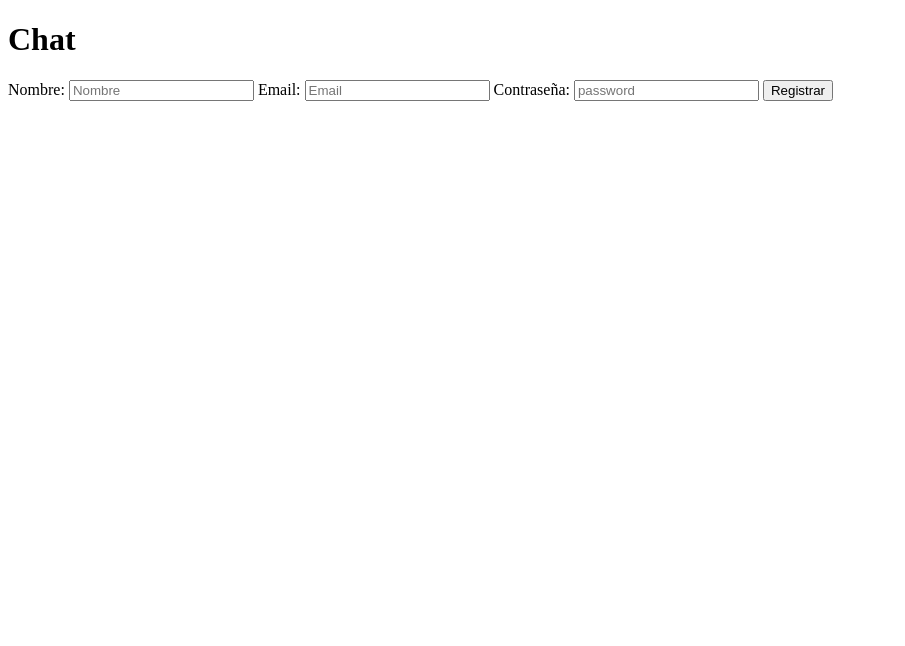
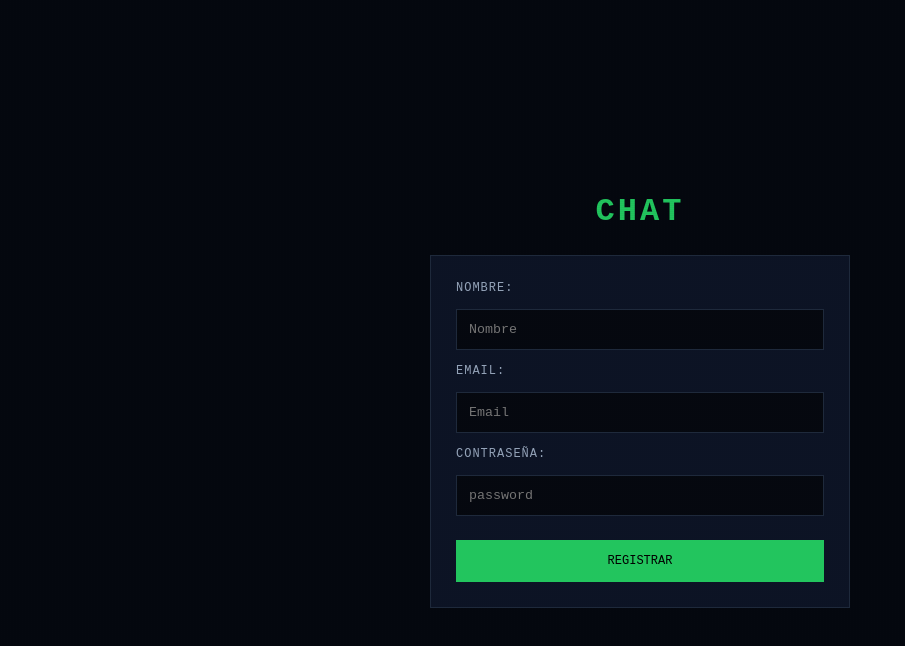
Before and after one commit to david123xz/MauricioGarcia, a website: page Proyectos/Chat/public/index.html in a window 1280 px wide. Shown: the whole page, without its empty margins (0-905 px from the left). Drawn offline with Linux system fonts and the light colour scheme.

Commit message:
Cambios esteticos

```diff
--- a/Proyectos/Chat/public/index.html
+++ b/Proyectos/Chat/public/index.html
@@ -3,6 +3,7 @@
 <head>
     <meta charset="UTF-8">
     <meta name="viewport" content="width=device-width, initial-scale=1.0">
+    <link rel="stylesheet" href="styles.css">
     <title>Chat</title>
 </head>
 <body>
--- /dev/null
+++ b/Proyectos/Chat/public/styles.css
@@ -0,0 +1,127 @@
+:root {
+  --bg-deep: #05080f;
+  --bg-surface: #0c1324;
+  --primary: #22c55e;
+  --primary-muted: rgba(34, 197, 94, 0.2);
+  --text-main: #e2e8f0;
+  --text-dim: #ffffff;
+  --text-terminal: #94a3b8;
+  --border: #1e293b;
+
+  --font-main: "Space Grotesk", sans-serif;
+  --font-mono: "JetBrains Mono", monospace;
+}
+
+* {
+  margin: 0;
+  padding: 0;
+  box-sizing: border-box;
+}
+
+body {
+  background: var(--bg-deep);
+  color: var(--text-main);
+  font-family: var(--font-main);
+  min-height: 100vh;
+  display: flex;
+  flex-direction: column;
+  align-items: center;
+  justify-content: center;
+}
+
+/* Scanlines global */
+body::before {
+  content: "";
+  position: fixed;
+  inset: 0;
+  background:
+    linear-gradient(rgba(255,255,255,0) 50%, rgba(0,0,0,0.25) 50%),
+    linear-gradient(90deg, rgba(255,0,0,0.04), rgba(0,255,0,0.02), rgba(0,0,255,0.04));
+  background-size: 100% 2px, 3px 100%;
+  opacity: 0.12;
+  pointer-events: none;
+}
+
+/* Título */
+h1 {
+  font-family: var(--font-mono);
+  color: var(--primary);
+  text-transform: uppercase;
+  letter-spacing: 3px;
+  margin-bottom: 25px;
+  font-size: 2rem;
+}
+
+/* FORM */
+#registroUsuarios {
+  display: grid;
+  gap: 14px;
+  width: 100%;
+  max-width: 420px;
+  padding: 25px;
+  background: var(--bg-surface);
+  border: 1px solid var(--border);
+  position: relative;
+  overflow: hidden;
+}
+
+/* Labels */
+#registroUsuarios label {
+  font-family: var(--font-mono);
+  font-size: 0.75rem;
+  color: var(--text-terminal);
+  text-transform: uppercase;
+  letter-spacing: 1px;
+}
+
+/* Inputs */
+#registroUsuarios input {
+  background: var(--bg-deep);
+  border: 1px solid var(--border);
+  padding: 12px;
+  color: var(--text-main);
+  font-family: var(--font-mono);
+  outline: none;
+  transition: 0.2s;
+}
+
+/* Focus neon */
+#registroUsuarios input:focus {
+  border-color: var(--primary);
+  box-shadow: 0 0 15px var(--primary-muted);
+  background: rgba(12, 19, 36, 0.9);
+}
+
+/* Botón */
+#registroUsuarios button {
+  padding: 14px;
+  background: var(--primary);
+  color: #000;
+  font-family: var(--font-mono);
+  font-size: 0.75rem;
+  text-transform: uppercase;
+  border: none;
+  cursor: pointer;
+  transition: 0.2s;
+  margin-top: 10px;
+}
+
+/* Hover botón */
+#registroUsuarios button:hover {
+  transform: translateY(-2px);
+  box-shadow: 0 0 20px var(--primary-muted);
+}
+
+/* Efecto scanlines dentro del form */
+#registroUsuarios::after {
+  content: "";
+  position: absolute;
+  inset: 0;
+  background: repeating-linear-gradient(
+    to bottom,
+    rgba(255,255,255,0.03),
+    rgba(0,0,0,0.03) 2px
+  );
+  opacity: 0.08;
+  pointer-events: none;
+}
```
Also changed, not shown: styles.css (+0 -17 lines).
